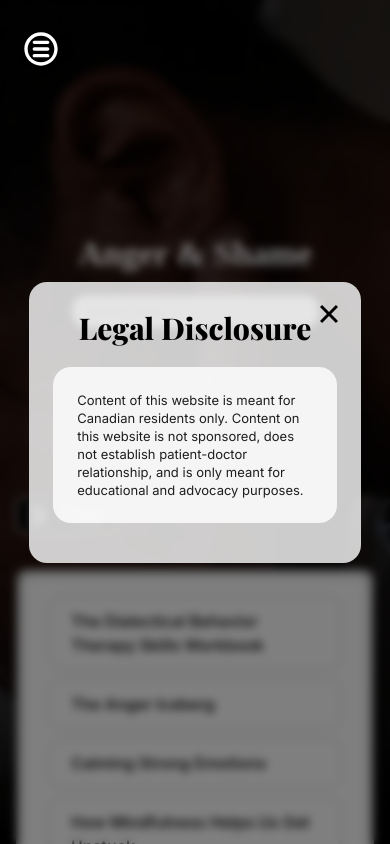
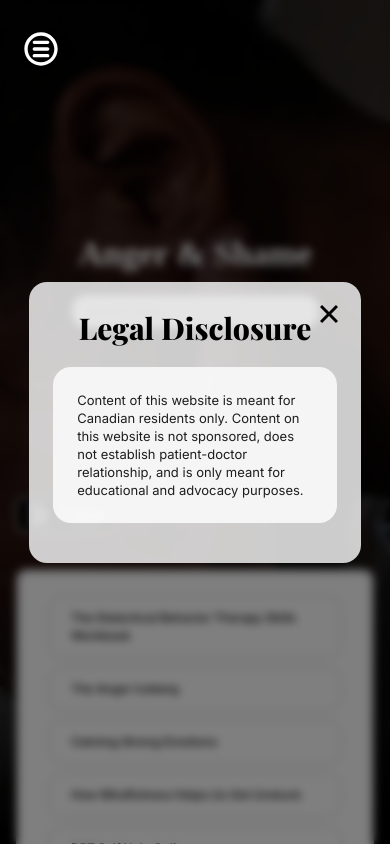
Before and after one commit to topcowmoo/areca-vestiaria, a React (Vite) app: page /anger-and-shame in a window 390 px wide. Shown: the top 844 px of the page. Built offline with nearby package versions, Linux system fonts and the light colour scheme; a web font is replaced by a local one.

Commit message:
changed text size on small screens and edited shadow

```diff
--- a/src/components/Directory.jsx
+++ b/src/components/Directory.jsx
@@ -7,7 +7,7 @@ function Directory({ filteredData }) {
 
   return (
     <div
-      className="w-full sm:w-[90%] md:w-[90%] lg:w-[90%] xl:w-[90%] p-[20px] sm:p-[20px] md:p-[25px] lg:p-[35px] xl:p-[35px] bg-white rounded-[10px] shadow-inner flex mx-auto"
+      className="w-full sm:w-[90%] md:w-[90%] lg:w-[90%] xl:w-[90%] p-[20px] sm:p-[20px] md:p-[25px] lg:p-[35px] xl:p-[35px] bg-white rounded-[10px] shadow-custom-inner flex mx-auto"
       style={{
         height: filteredData.length > 0 ? `${maxHeight}px` : "auto",
       }}
@@ -25,13 +25,13 @@ function Directory({ filteredData }) {
               href={item.link}
               target="_blank"
               rel="noopener noreferrer"
-              className="block px-[20px] py-[10px] bg-white rounded-[10px] shadow-custom-light text-[#1f1f1f] text-base sm:text-base md:text-lg lg:text-xl font-semibold font-['Inter'] text-left hover:underline sm:px-[22px] sm:py-[11px] md:px-[25px] md:py-[12px] lg:px-[30px] lg:py-[15px] xl:px-[35px] xl:py-[18px]"
+              className="block px-[20px] py-[10px] bg-white rounded-[10px] shadow-custom-light text-[#1f1f1f] text-[12px] sm:text-base md:text-lg lg:text-lg font-semibold font-['Inter'] text-left hover:underline sm:px-[22px] sm:py-[11px] md:px-[25px] md:py-[12px] lg:px-[30px] lg:py-[15px] xl:px-[35px] xl:py-[18px]"
             >
               {item.title}
             </a>
           ))
         ) : (
-          <div className="block px-[20px] py-[10px] bg-white rounded-[10px] shadow-custom-light text-[#1f1f1f] text-base sm:text-base md:text-lg lg:text-xl font-semibold font-['Inter'] text-left sm:px-[22px] sm:py-[11px] md:px-[25px] md:py-[12px] lg:px-[30px] lg:py-[15px] xl:px-[35px] xl:py-[18px]">
+          <div className="block px-[20px] py-[10px] bg-white rounded-[10px] shadow-custom-light text-[#1f1f1f] text-[12px] sm:text-base md:text-lg lg:text-lg font-semibold font-['Inter'] text-left">
             No results found
           </div>
         )}
```
